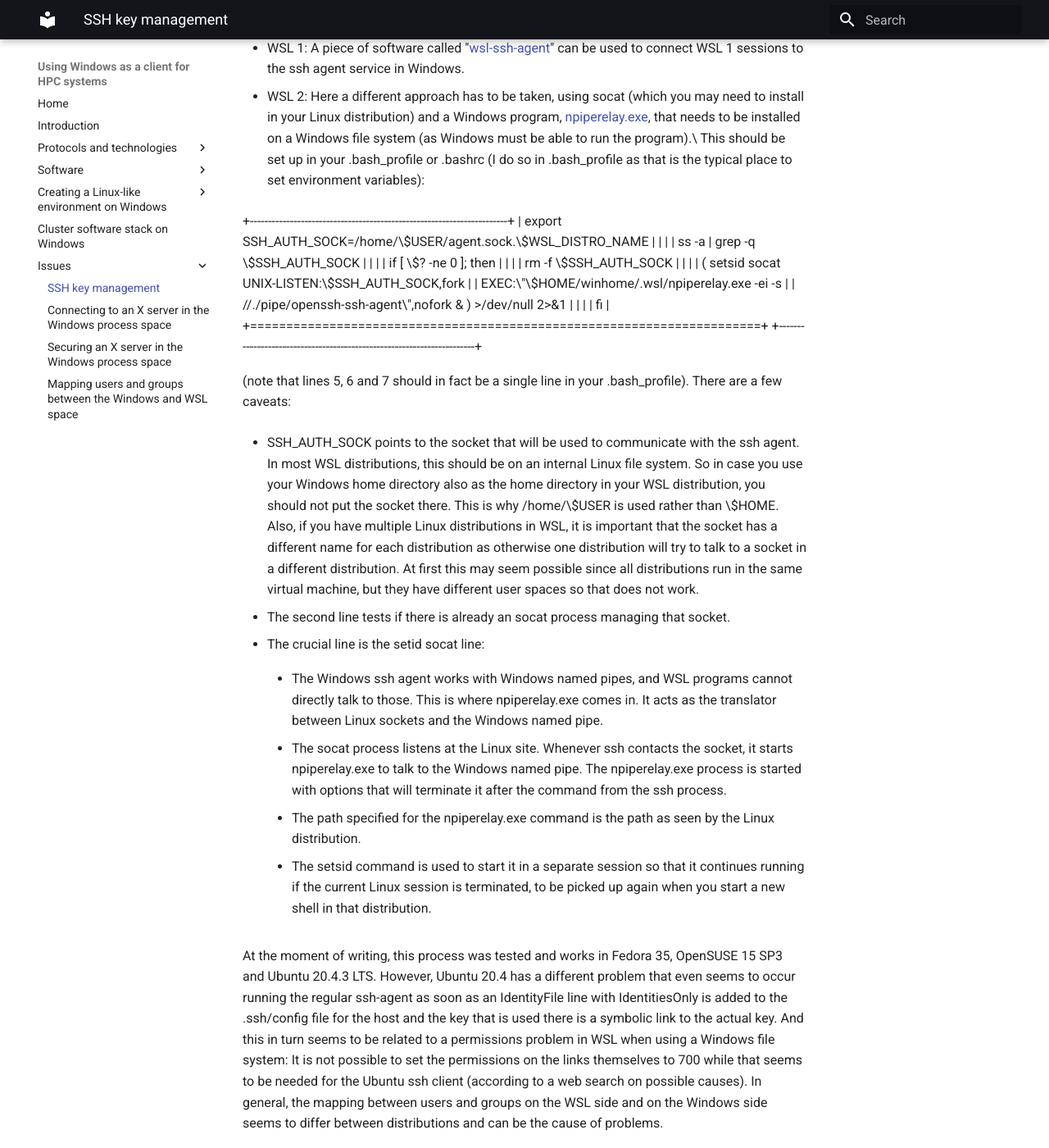
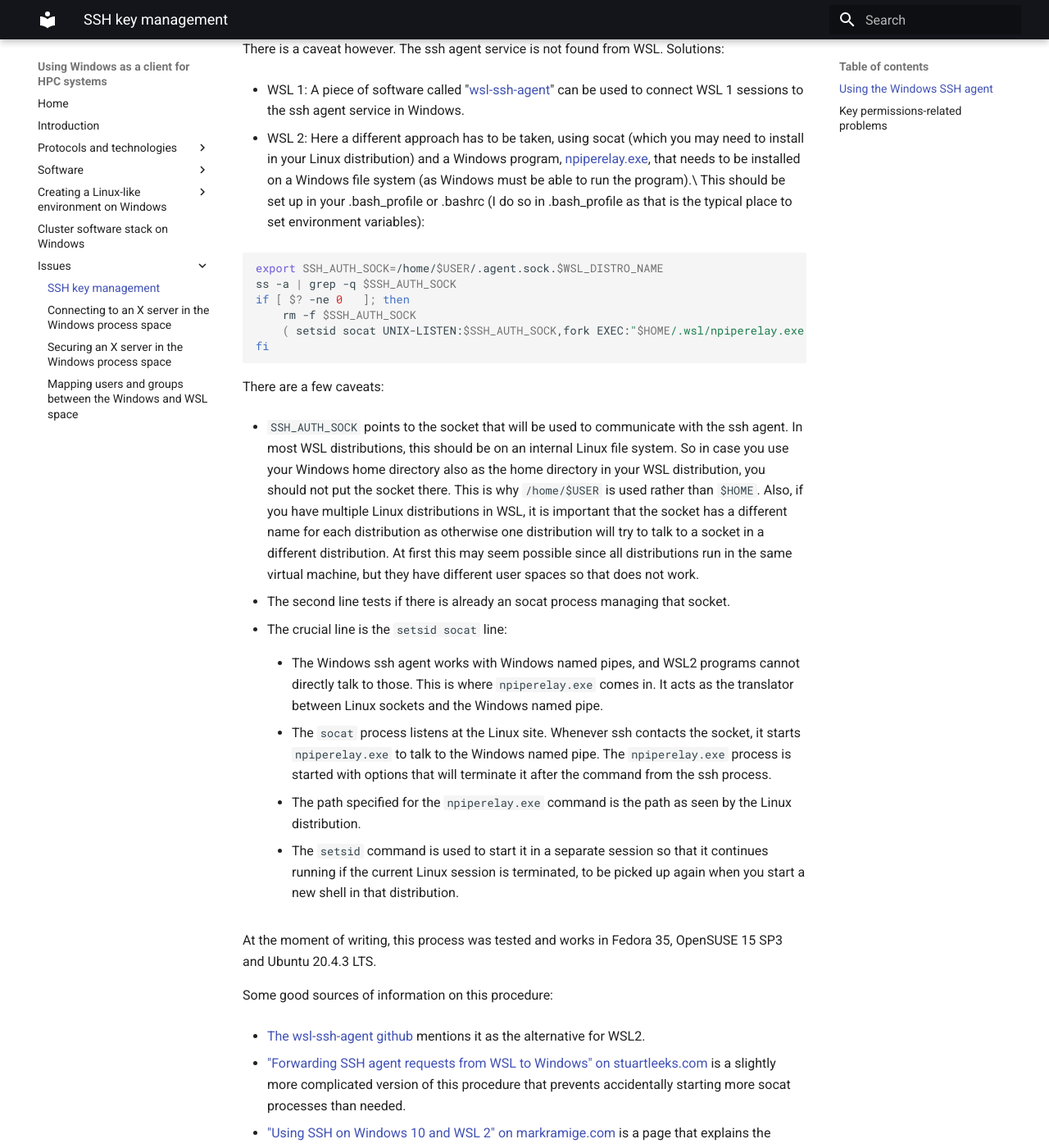
Before and after one commit to klust/windows-client-HPC, an MkDocs documentation site: the page built from docs/5_Issues/5_01_SSH_key_management.md, in a window 1280 px wide and 1400 px high, scrolled down 502 px. Shown: the whole window at 82% size. Built offline with MkDocs 1.6.1 and Material for MkDocs 9.7.7, drawn with Linux system fonts in a browser that asks for light colours; some of the changed text lies outside the part shown.

Commit message:
Correcting code blocks

````diff
--- a/docs/5_Issues/5_01_SSH_key_management.md
+++ b/docs/5_Issues/5_01_SSH_key_management.md
@@ -34,32 +36,23 @@
     .bash_profile as that is the typical place to set environment
     variables):
 
-+-----------------------------------------------------------------------+
-| export SSH_AUTH_SOCK=/home/\$USER/agent.sock.\$WSL_DISTRO_NAME        |
-|                                                                       |
-| ss -a \| grep -q \$SSH_AUTH_SOCK                                      |
-|                                                                       |
-| if \[ \$? -ne 0 \]; then                                              |
-|                                                                       |
-| rm -f \$SSH_AUTH_SOCK                                                 |
-|                                                                       |
-| ( setsid socat UNIX-LISTEN:\$SSH_AUTH_SOCK,fork                       |
-| EXEC:\"\$HOME/winhome/.wsl/npiperelay.exe -ei -s                      |
-| //./pipe/openssh-ssh-agent\",nofork & ) \>/dev/null 2\>&1             |
-|                                                                       |
-| fi                                                                    |
-+=======================================================================+
-+-----------------------------------------------------------------------+
+``` bash
+export SSH_AUTH_SOCK=/home/$USER/.agent.sock.$WSL_DISTRO_NAME
+ss -a | grep -q $SSH_AUTH_SOCK
+if [ $? -ne 0   ]; then
+    rm -f $SSH_AUTH_SOCK
+    ( setsid socat UNIX-LISTEN:$SSH_AUTH_SOCK,fork EXEC:"$HOME/.wsl/npiperelay.exe -ei -s //./pipe/openssh-ssh-agent",nofork & ) >/dev/null 2>&1
+fi
+```
 
-(note that lines 5, 6 and 7 should in fact be a single line in your
-.bash_profile). There are a few caveats:
+There are a few caveats:
 
--   SSH_AUTH_SOCK points to the socket that will be used to communicate
+-   `SSH_AUTH_SOCK` points to the socket that will be used to communicate
     with the ssh agent. In most WSL distributions, this should be on an
     internal Linux file system. So in case you use your Windows home
     directory also as the home directory in your WSL distribution, you
-    should not put the socket there. This is why /home/\$USER is used
-    rather than \$HOME. Also, if you have multiple Linux distributions
+    should not put the socket there. This is why `/home/$USER` is used
+    rather than `$HOME`. Also, if you have multiple Linux distributions
     in WSL, it is important that the socket has a different name for
     each distribution as otherwise one distribution will try to talk to
     a socket in a different distribution. At first this may seem
@@ -69,39 +62,29 @@
 -   The second line tests if there is already an socat process managing
     that socket.
 
--   The crucial line is the setid socat line:
+-   The crucial line is the `setsid socat` line:
 
-    -   The Windows ssh agent works with Windows named pipes, and WSL
+    -   The Windows ssh agent works with Windows named pipes, and WSL2
         programs cannot directly talk to those. This is where
-        npiperelay.exe comes in. It acts as the translator between Linux
+        `npiperelay.exe` comes in. It acts as the translator between Linux
         sockets and the Windows named pipe.
 
-    -   The socat process listens at the Linux site. Whenever ssh
-        contacts the socket, it starts npiperelay.exe to talk to the
-        Windows named pipe. The npiperelay.exe process is started with
+    -   The `socat` process listens at the Linux site. Whenever ssh
+        contacts the socket, it starts `npiperelay.exe` to talk to the
+        Windows named pipe. The `npiperelay.exe` process is started with
         options that will terminate it after the command from the ssh
         process.
 
-    -   The path specified for the npiperelay.exe command is the path as
+    -   The path specified for the `npiperelay.exe` command is the path as
         seen by the Linux distribution.
 
-    -   The setsid command is used to start it in a separate session so
+    -   The `setsid` command is used to start it in a separate session so
         that it continues running if the current Linux session is
         terminated, to be picked up again when you start a new shell in
         that distribution.
 
 At the moment of writing, this process was tested and works in Fedora
-35, OpenSUSE 15 SP3 and Ubuntu 20.4.3 LTS. However, Ubuntu 20.4 has a
-different problem that even seems to occur running the regular ssh-agent
-as soon as an IdentityFile line with IdentitiesOnly is added to the
-.ssh/config file for the host and the key that is used there is a
-symbolic link to the actual key. And this in turn seems to be related to
-a permissions problem in WSL when using a Windows file system: It is not
-possible to set the permissions on the links themselves to 700 while
-that seems to be needed for the Ubuntu ssh client (according to a web
-search on possible causes). In general, the mapping between users and
-groups on the WSL side and on the Windows side seems to differ between
-distributions and can be the cause of problems.
+35, OpenSUSE 15 SP3 and Ubuntu 20.4.3 LTS.
 
 Some good sources of information on this procedure:
 
@@ -118,3 +101,16 @@
     markramige.com](https://markramige.com/posts/using-ssh-on-windows-10-and-wsl-2/)
     is a page that explains the whole process of setting up the Windows
     OpenSSH implementation and integrating it with WSL.
+
+## Key permissions-related problems
+
+Ubuntu 20.4 has problems using key files symlinked on a regular Windows
+file system. It shows when an IdentityFile line with IdentitiesOnly is added to the
+`.ssh/config` file for the host and the key that is used there is a
+symbolic link to the actual key. And this in turn seems to be related to
+a permissions problem in WSL2 when using a Windows file system: It is not
+possible to set the permissions on the links themselves to 700 while
+that seems to be needed for the Ubuntu ssh client (according to a web
+search on possible causes). In general, the mapping between users and
+groups on the WSL2 side and on the Windows side seems to differ between
+distributions and can be the cause of problems.
````
Also changed, not shown: other parts of docs/5_Issues/5_01_SSH_key_management.md (+2 -0 lines), docs/5_Issues/5_03_SecureX.md (+6 -8 lines).
